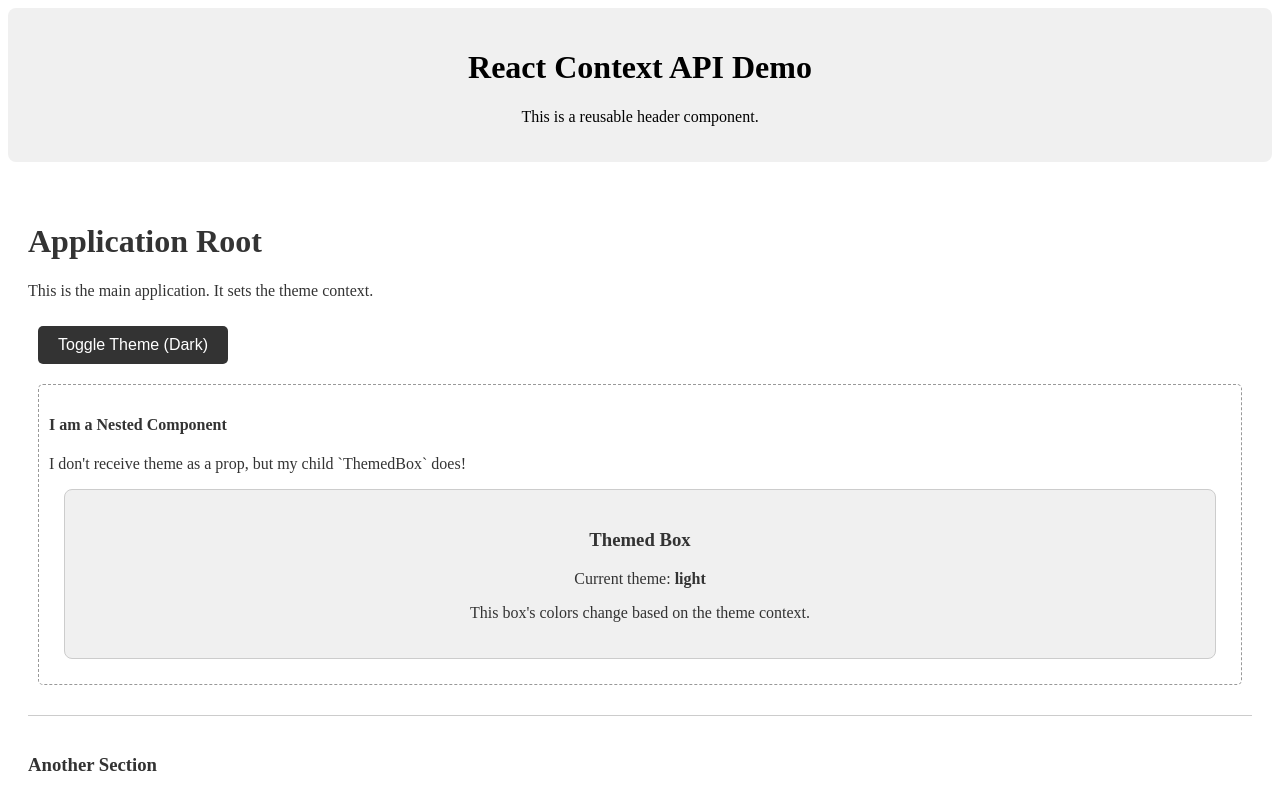
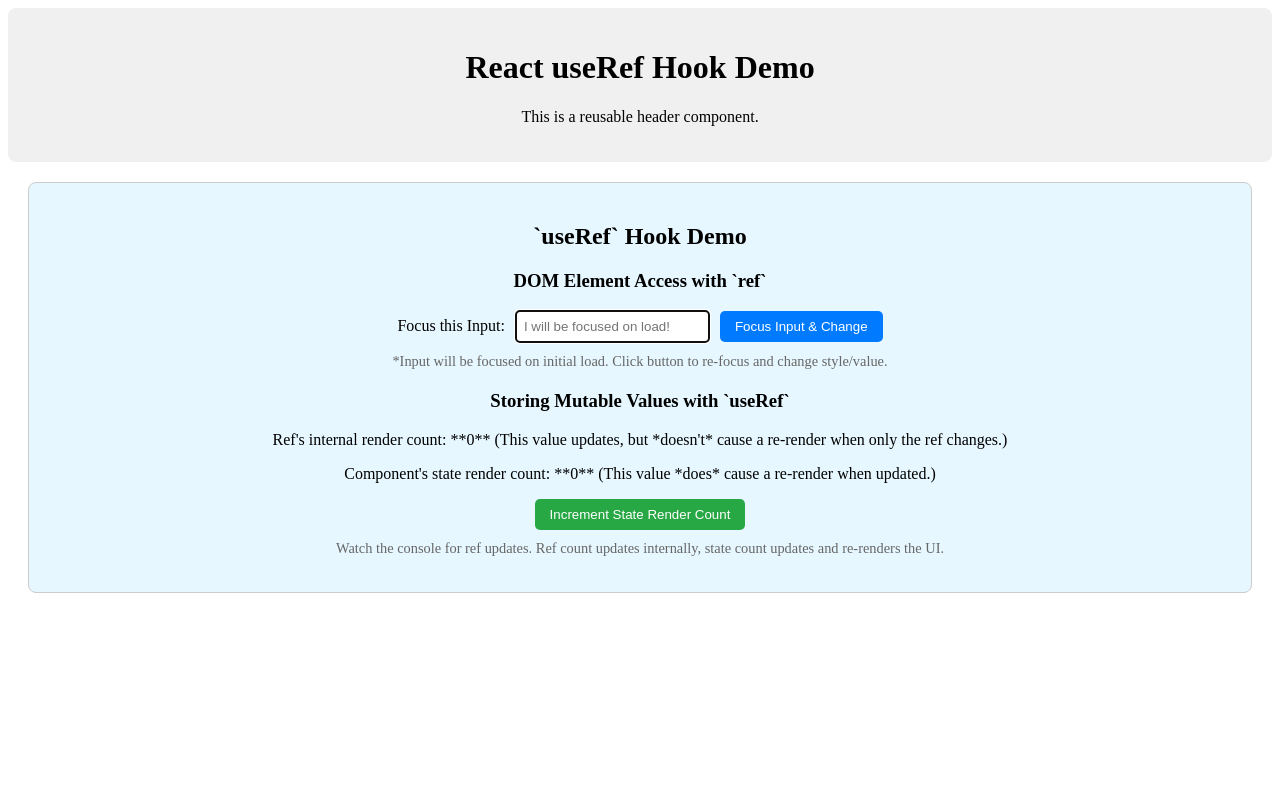
Before and after one commit to aravinth-in/learning-react, a React (Create React App) app in the folder my-react-components-app/: page / in a window 1280 px wide. Shown: the top 795 px of the page. Built offline with nearby package versions, Linux system fonts and the light colour scheme.

Commit message:
useRef Hook

```diff
--- a/my-react-components-app/src/App.js
+++ b/my-react-components-app/src/App.js
@@ -23,43 +23,16 @@ import ThemeContext from './ThemeContext';
 import ThemeToggler from './components/ThemeToggler';
 import NestedComponent from './components/NestedComponent';
 import ThemedBox from './components/ThemedBox';
+import UseRefDemo from './UseRefDemo';
 
 const App = () => {
-  const appTitle = "React Context API Demo";
-  const [theme, setTheme] = useState('light'); // State to manage the current theme
-
-  const toggleTheme = () => {
-    setTheme(prevTheme => (prevTheme === 'light' ? 'dark' : 'light'));
-  };
-
-  // The value provided to the context. It's an object containing both theme and toggleTheme function.
-  const contextValue = { theme, toggleTheme };
+  const appTitle = "React useRef Hook Demo";
 
   return (
-    // Provide the Context
-    // All components inside this Provider can access the 'theme' and 'toggleTheme'
-    <ThemeContext.Provider value={contextValue}>
+    <>
       <Header title={appTitle} />
-      <div style={{
-        backgroundColor: theme === 'light' ? '#fff' : '#222', // App background changes with theme
-        color: theme === 'light' ? '#333' : '#eee',
-        minHeight: '100vh',
-        padding: '20px',
-        transition: 'background-color 0.3s ease, color 0.3s ease'
-      }}>
-        <h1>Application Root</h1>
-        <p>This is the main application. It sets the theme context.</p>
-
-        <ThemeToggler /> {/* This component consumes context to toggle theme */}
-        <NestedComponent /> {/* This component's child consumes context */}
-
-        <div style={{ marginTop: '30px', borderTop: '1px solid #ccc', paddingTop: '20px' }}>
-          <h3>Another Section</h3>
-          <p>This section is also affected by the global theme.</p>
-          <ThemedBox />
-        </div>
-      </div>
-    </ThemeContext.Provider>
+      <UseRefDemo />
+    </>
   );
 };
 
--- /dev/null
+++ b/my-react-components-app/src/UseRefDemo.js
@@ -0,0 +1,86 @@
+import { useRef, useEffect, useState } from 'react';
+
+const UseRefDemo = () => {
+  // 1. Creating a Ref for a DOM element
+  const inputRef = useRef(null); // Initialize with null, as the DOM element isn't there yet
+
+  // 2. Creating a Ref to store a mutable value (e.g., a counter that doesn't re-render)
+  const renderCountRef = useRef(0); // Initialize with 0
+  const [componentRenderCount, setComponentRenderCount] = useState(0); // For comparison with state
+
+  // Use useEffect to focus the input when the component mounts
+  useEffect(() => {
+    // Check if inputRef.current actually points to a DOM element
+    if (inputRef.current) {
+      inputRef.current.focus(); // Imperatively focus the input field
+      console.log('Input field focused on mount!');
+    }
+  }, []); // Empty dependency array: runs only once after initial render
+
+  // Use a separate useEffect to track component renders
+  useEffect(() => {
+    // Increment the ref's current value
+    renderCountRef.current = renderCountRef.current + 1;
+    console.log(`Component rendered. Ref render count: ${renderCountRef.current}`);
+    // Note: Changing renderCountRef.current does NOT trigger a re-render.
+    // If you want to see the count update in the UI, you need state.
+  }); // No dependency array: runs after every render
+
+  const handleFocusClick = () => {
+    if (inputRef.current) {
+      inputRef.current.focus(); // Focus the input again on button click
+      inputRef.current.style.backgroundColor = '#e6ffe6'; // Imperatively change style
+      inputRef.current.value = 'Focused!'; // Imperatively change value
+    }
+  };
+
+  return (
+    <div style={{ border: '1px solid #ccc', padding: '20px', margin: '20px', borderRadius: '8px', backgroundColor: '#e6f7ff', textAlign: 'center' }}>
+      <h2>`useRef` Hook Demo</h2>
+
+      {/* Example 1: Accessing a DOM element */}
+      <div style={{ marginBottom: '20px' }}>
+        <h3>DOM Element Access with `ref`</h3>
+        <label htmlFor="myInput">Focus this Input:</label>
+        <input
+          id="myInput"
+          type="text"
+          ref={inputRef} /* Attach the ref to the input element */
+          placeholder="I will be focused on load!"
+          style={{ padding: '8px', margin: '0 10px', borderRadius: '4px', border: '1px solid #ddd' }}
+        />
+        <button
+          onClick={handleFocusClick}
+          style={{ padding: '8px 15px', backgroundColor: '#007bff', color: 'white', border: 'none', borderRadius: '5px', cursor: 'pointer' }}
+        >
+          Focus Input & Change
+        </button>
+        <p style={{ fontSize: '0.9em', color: '#666', marginTop: '10px' }}>
+          *Input will be focused on initial load. Click button to re-focus and change style/value.
+        </p>
+      </div>
+
+      {/* Example 2: Storing a mutable value that doesn't trigger re-renders */}
+      <div>
+        <h3>Storing Mutable Values with `useRef`</h3>
+        <p>
+          Ref's internal render count: **{renderCountRef.current}** (This value updates, but *doesn't* cause a re-render when only the ref changes.)
+        </p>
+        <p>
+          Component's state render count: **{componentRenderCount}** (This value *does* cause a re-render when updated.)
+        </p>
+        <button
+          onClick={() => setComponentRenderCount(prev => prev + 1)}
+          style={{ padding: '8px 15px', backgroundColor: '#28a745', color: 'white', border: 'none', borderRadius: '5px', cursor: 'pointer' }}
+        >
+          Increment State Render Count
+        </button>
+        <p style={{ fontSize: '0.9em', color: '#666', marginTop: '10px' }}>
+          Watch the console for ref updates. Ref count updates internally, state count updates and re-renders the UI.
+        </p>
+      </div>
+    </div>
+  );
+};
+
+export default UseRefDemo;
```
